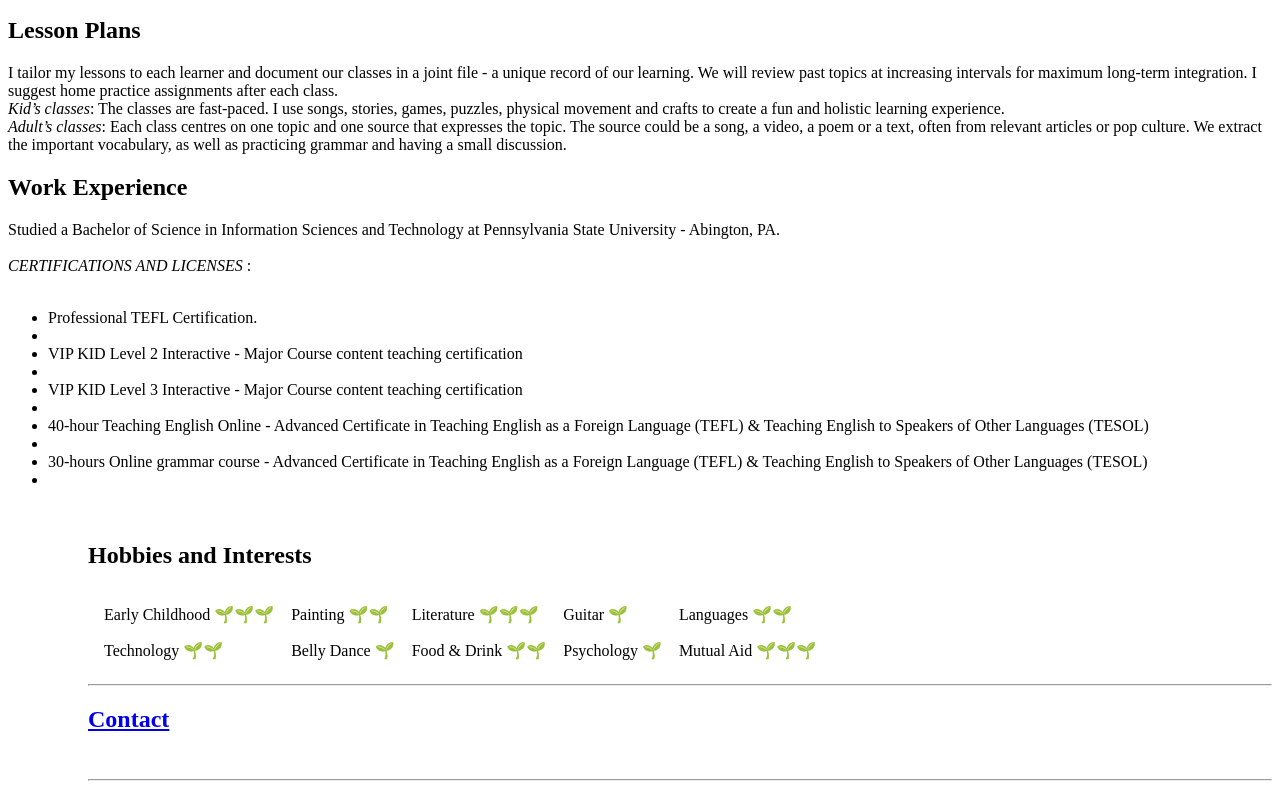
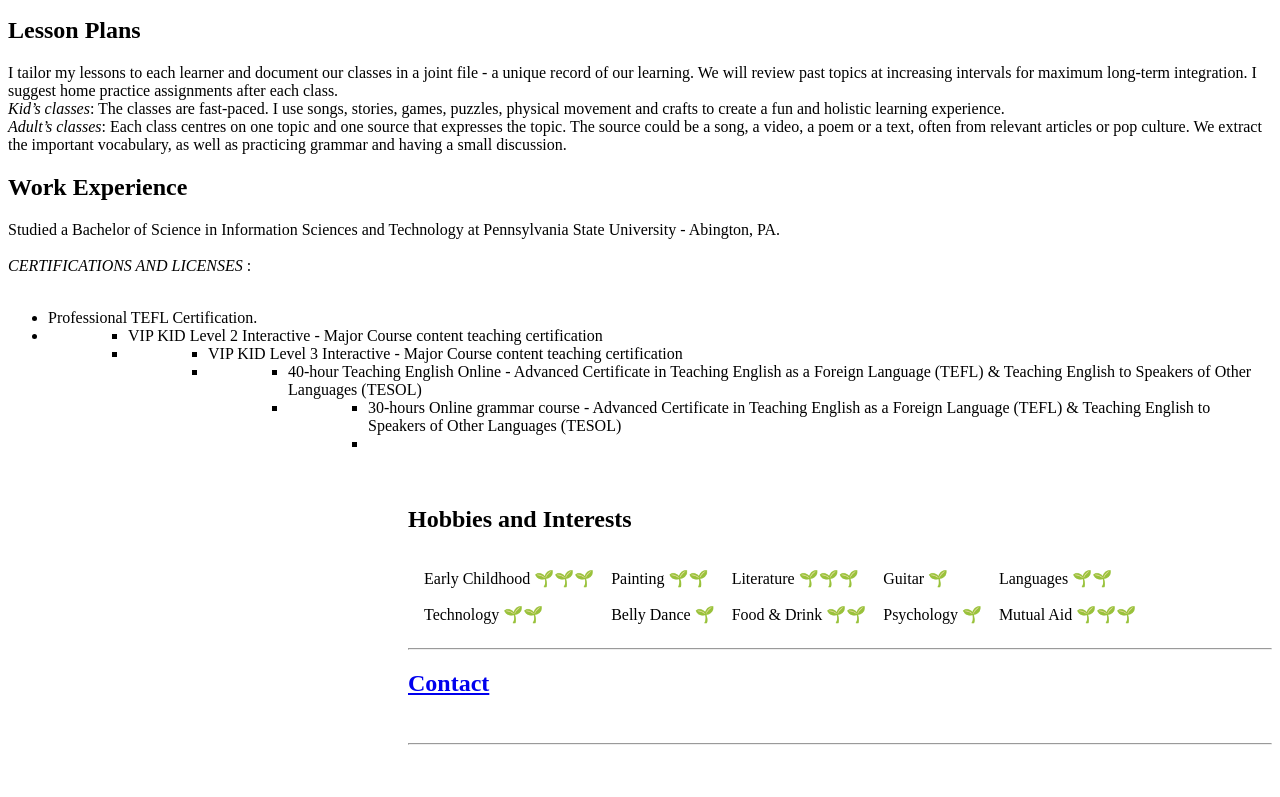
Before and after one commit to englishwithlisa/info, a plain HTML site: page indexalix.html in a window 1280 px wide. Shown: the part 457-1254 px from the top of the page. After the commit the page ends 1218 px from the top, so only its background shows below. Drawn offline with Linux system fonts and the light colour scheme.

Commit message:
Update indexalix.html

```diff
--- a/indexalix.html
+++ b/indexalix.html
@@ -42,14 +42,12 @@
   <p>Studied a Bachelor of Science in Information Sciences and Technology at  Pennsylvania State University - Abington, PA.<br />
 	  <br />
  <em>CERTIFICATIONS AND LICENSES </em>: <br />
-	  <br />
-	  <ul >
-		<li >Professional TEFL Certification. <li />
-		<li >VIP KID Level 2 Interactive - Major Course content teaching certification <li />
-		<li >VIP KID Level 3 Interactive - Major Course content teaching certification <li />
-		<li >40-hour Teaching English Online -  Advanced Certificate in Teaching English as a Foreign Language (TEFL) & Teaching English to Speakers of Other Languages (TESOL) <li />
-		<li >30-hours Online grammar course - Advanced Certificate in Teaching English as a Foreign Language (TEFL) & Teaching English to Speakers of Other Languages (TESOL) <li />
-	 <ul />
+ <br />
+	  <ul > <li >Professional TEFL Certification. <li /> <ul />
+	  <ul > <li >VIP KID Level 2 Interactive - Major Course content teaching certification <li /> <ul />
+	  <ul > <li >VIP KID Level 3 Interactive - Major Course content teaching certification <li /> <ul />
+	  <ul > <li >40-hour Teaching English Online -  Advanced Certificate in Teaching English as a Foreign Language (TEFL) & Teaching English to Speakers of Other Languages (TESOL) <li /> <ul />
+	  <ul > <li >30-hours Online grammar course - Advanced Certificate in Teaching English as a Foreign Language (TEFL) & Teaching English to Speakers of Other Languages (TESOL) <li /> <ul />
 <br />
   </p>
   <br />
```
